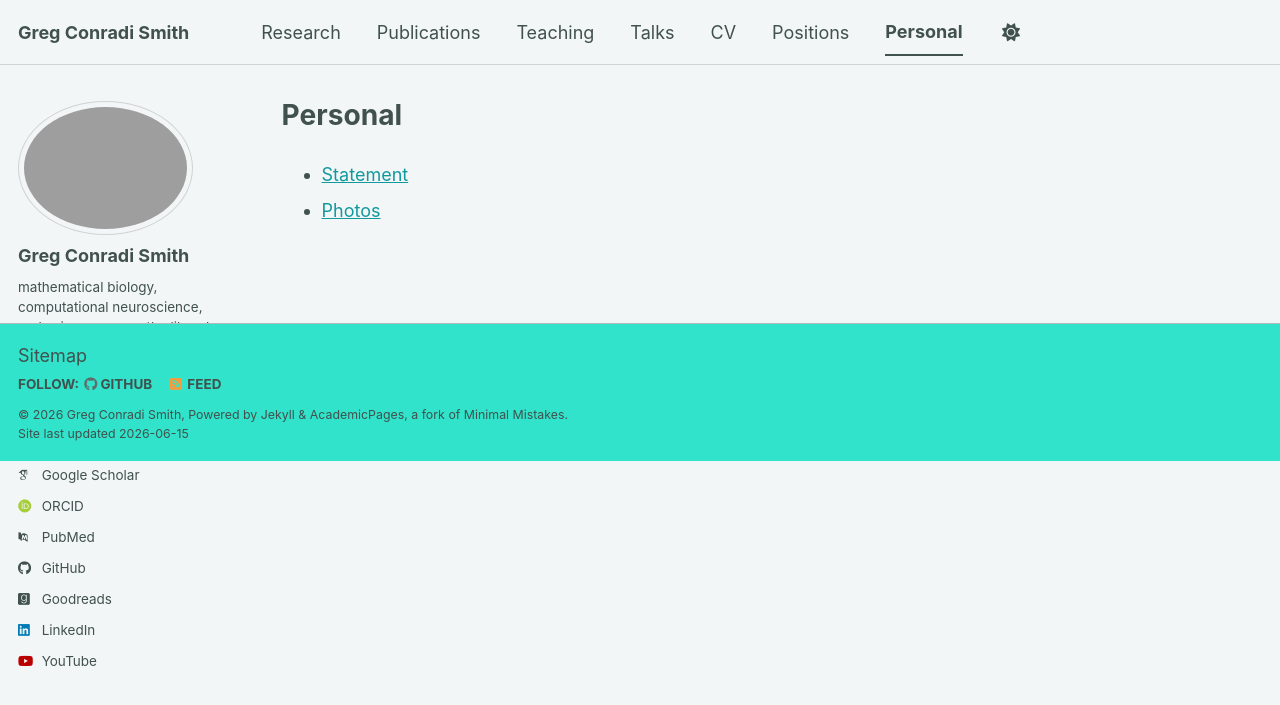
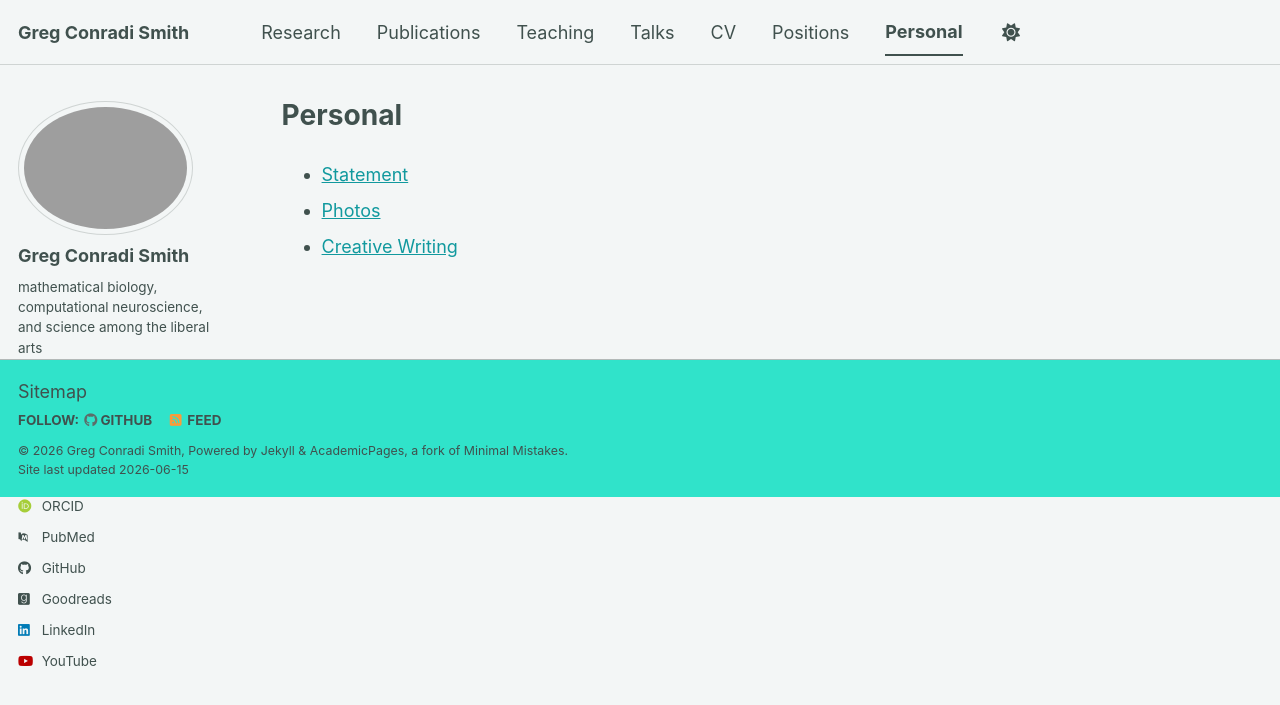
Before and after one commit to gregconradismith/gregconradismith.github.io, a Jekyll site: the page built from _pages/personal.md, in a window 1280 px wide. Shown: the top 705 px of the page. Built offline with Jekyll 4.4.1, drawn with Linux system fonts in a browser that asks for light colours; some web fonts are replaced; a script bundle is joined from its source files by our own code; library files that are not in the unit come from our copies.

Commit message:
Add creative writing link

```diff
--- a/_pages/personal.md
+++ b/_pages/personal.md
@@ -7,3 +7,4 @@ author_profile: true
 
 - [Statement](/statement/)
 - [Photos](/photos/)
+- [Creative Writing](https://gregconradismith.github.io/Room-for-God-and-Others/)
```
